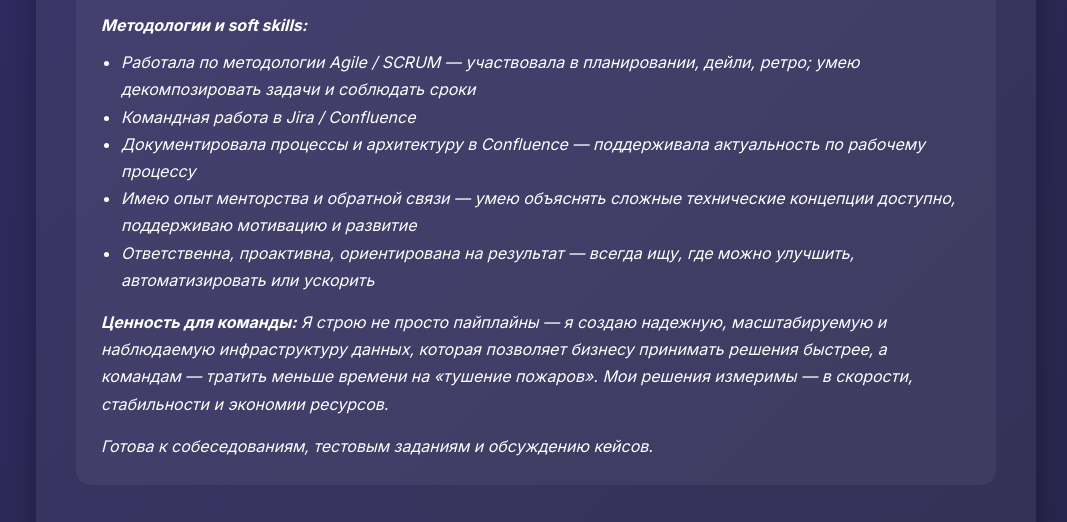
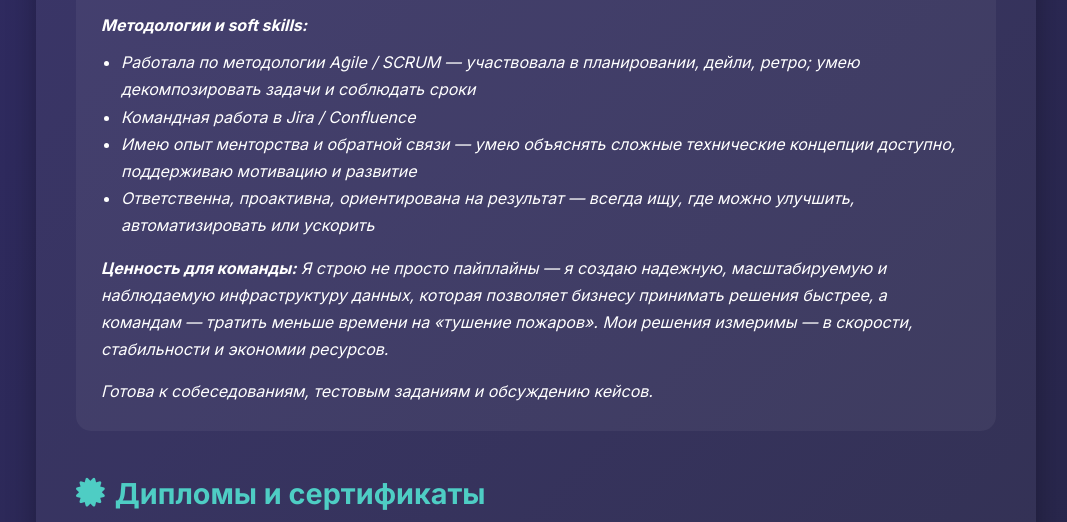
Before and after one commit to mazavlia/mazavlia.github.io, a plain HTML site: page resume.html in a window 1280 px wide. Shown: the part 3440-3962 px from the top of the page, without its empty margins (104-1171 px from the left). Drawn offline with Linux system fonts and the light colour scheme.

```diff
--- a/resume.html
+++ b/resume.html
@@ -552,7 +552,6 @@
                 <ul style="padding-left: 20px; margin-top: 10px;">
                     <li>Работала по методологии Agile / SCRUM — участвовала в планировании, дейли, ретро; умею декомпозировать задачи и соблюдать сроки</li>
                     <li>Командная работа в Jira / Confluence</li>
-                    <li>Документировала процессы и архитектуру в Confluence — поддерживала актуальность по рабочему процессу</li>
                     <li>Имею опыт менторства и обратной связи — умею объяснять сложные технические концепции доступно, поддерживаю мотивацию и развитие</li>
                     <li>Ответственна, проактивна, ориентирована на результат — всегда ищу, где можно улучшить, автоматизировать или ускорить</li>
                 </ul>
```
Also changed, not shown: resume_en.html (+0 -1 lines).
